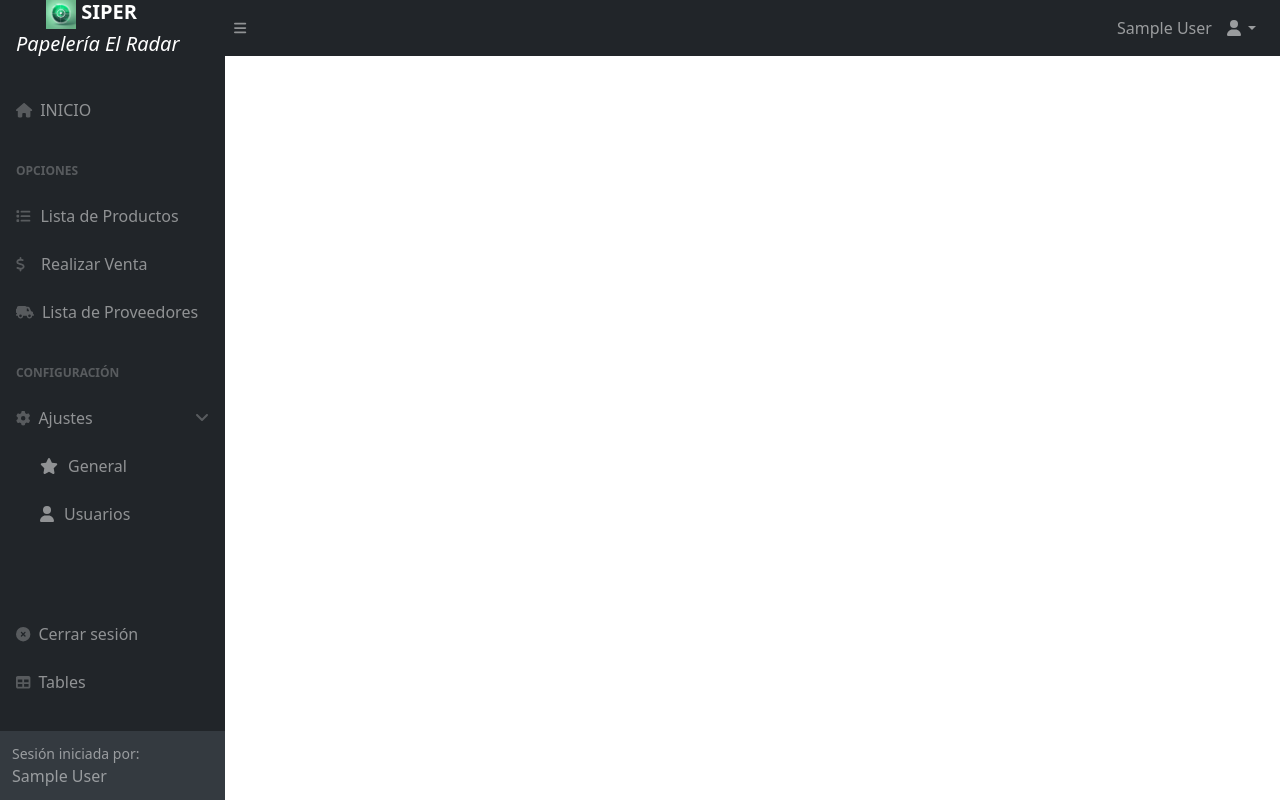
After one commit to JTorresy97/SIPER-1, a PHP site: page /controlpanel.php in a window 1280 px wide, after a click on "Ajustes". The commit adds this page. Run offline with PHP 8.4, Linux system fonts and the light colour scheme; the visitor is signed in with stand-in values (Sample User, id 1); some libraries are stand-ins or nearby versions.

Commit message:
creación de un archivo de plantilla general para las vistas y su implementación en un archivo de prueba

```diff
--- /dev/null
+++ b/controlpanel.php
@@ -0,0 +1,157 @@
+<?php
+
+session_start();
+require 'conexion.php';
+
+if (!isset($_SESSION['id'])) {
+    header("Location: index.php");
+}
+
+$tipo_usuario = $_SESSION['tipo_usuario'];
+$nombre = $_SESSION['nombre'];
+
+
+?>
+
+<!DOCTYPE html>
+<html lang="es">
+
+<head>
+    <meta charset="utf-8" />
+    <meta http-equiv="X-UA-Compatible" content="IE=edge" />
+    <meta name="viewport" content="width=device-width, initial-scale=1, shrink-to-fit=no" />
+    <meta name="description" content="" />
+    <meta name="author" content="" />
+    <title>SIPER sistema de información Papelería el Radar</title>
+    <link href="https://cdn.jsdelivr.net/npm/simple-datatables@7.1.2/dist/style.min.css" rel="stylesheet" />
+    <link href="css/styles.css" rel="stylesheet" />
+    <link rel="icon" type="image/png" href="image.png">
+    <script src="https://use.fontawesome.com/releases/v6.3.0/js/all.js" crossorigin="anonymous"></script>
+</head>
+
+<body class="sb-nav-fixed">
+    <nav class="sb-topnav navbar navbar-expand navbar-dark bg-dark">
+
+        <!-- LOGO & BRAND -->
+        <a class="navbar-brand ps-3" href="#">
+            <img src="image.png" alt="logo" style="height: 30px; margin-left: 30px;">
+            <b>SIPER</b><br>
+            <i>Papelería El Radar</i></a>
+
+        <!-- SIDEBAR TOOGLE -->
+        <button class="btn btn-link btn-sm order-1 order-lg-0 me-4 me-lg-0" id="sidebarToggle" href="#!"><i class="fas fa-bars"></i></button>
+
+        <!-- TOP NAVBAR -->
+        <ul class="navbar-nav ms-auto me-0 me-md-3 my-2 my-md-0">
+            <li class="nav-item dropdown">
+                <a class="nav-link dropdown-toggle" id="navbarDropdown" href="#" role="button" data-bs-toggle="dropdown" aria-expanded="false"><?php echo $nombre; ?><i class="fas fa-user fa-fw" style="padding-left: 12px;"></i></a>
+                <ul class="dropdown-menu dropdown-menu-end" aria-labelledby="navbarDropdown">
+                    <li style="text-align: center"><?php echo $nombre; ?></li>
+                    <hr class="dropdown-divider">
+                    <li><a class="dropdown-item" href="#!">Configuración</a></li>
+                    <li>
+                        <hr class="dropdown-divider" />
+                    </li>
+                    <li><a class="dropdown-item" href="logout.php">Cerrar Sesión</a></li>
+                </ul>
+            </li>
+        </ul>
+    </nav>
+
+    <!-- LATERAL NAVBAR OPTIONS-->
+    <div id="layoutSidenav">
+        <div id="layoutSidenav_nav">
+            <nav class="sb-sidenav accordion sb-sidenav-dark" id="sidenavAccordion">
+                <div class="sb-sidenav-menu">
+                    <div class="nav">
+                        <a class="nav-link" href="principal.php" style="margin-top: 30px;">
+                            <div class="sb-nav-link-icon">
+
+                                <i class="fa-solid fa-house"></i>
+                            </div>INICIO
+                        </a>
+
+                        <div class="sb-sidenav-menu-heading">OPCIONES</div>
+
+                        <a class="nav-link" href="charts.html">
+                            <div class="sb-nav-link-icon">
+                                <i class="fa-solid fa-list" style="margin-right: 2px;"></i>
+                            </div>Lista de Productos
+                        </a>
+
+                        <a class="nav-link" href="charts.html">
+                            <div class="sb-nav-link-icon">
+                                <i class="fa-solid fa-dollar-sign" style="margin-right: 8px;"></i>
+                            </div>Realizar Venta
+                        </a>
+
+                        <a class="nav-link" href="charts.html">
+                            <div class="sb-nav-link-icon">
+                                <i class="fa-solid fa-truck-field"></i>
+                            </div>Lista de Proveedores
+                        </a>
+
+                        <!-- SYSTEM CONFIGURATION -->
+                        <div class="sb-sidenav-menu-heading">CONFIGURACIÓN</div>
+
+                        <a class="nav-link collapsed" href="#" data-bs-toggle="collapse" data-bs-target="#collapsePages" aria-expanded="false" aria-controls="collapsePages">
+                            <div class="sb-nav-link-icon"><i class="fa-solid fa-gear"></i></div>
+
+                            Ajustes<div class="sb-sidenav-collapse-arrow"><i class="fas fa-angle-down"></i></div></a>
+
+                        <div class="collapse" id="collapsePages" aria-labelledby="headingTwo" data-bs-parent="#sidenavAccordion">
+                            <nav class="sb-sidenav-menu-nested nav accordion" id="sidenavAccordionPages">
+                                <a class="nav-link collapsed" href="#" data-bs-toggle="collapse" data-bs-target="#pagesCollapseAuth" aria-expanded="false" aria-controls="pagesCollapseAuth">
+                                <i class="fa-solid fa-star" style="margin-right: 10px;"></i> General</a>
+
+                                <a class="nav-link collapsed" href="#" data-bs-toggle="collapse" data-bs-target="#pagesCollapseError" aria-expanded="false" aria-controls="pagesCollapseError">
+                                <i class="fa-solid fa-user" style="margin-right: 10px;"></i> Usuarios</a>
+
+                            </nav>
+                        </div>
+
+
+
+                        <?php
+                        if ($tipo_usuario == 1) { ?>
+
+                        <!-- CONTENIDO DE LO QUE PUEDE VER EL USUARIO TIPO 1 "ADMINISTRADOR" -->
+
+                        <?php } ?>
+
+
+                        <br><br><br>
+
+                        <a class="nav-link" href="charts.html">
+                            <div class="sb-nav-link-icon">
+                            <i class="fa-solid fa-circle-xmark"></i>
+                            </div>Cerrar sesión</a>
+
+
+                        <a class="nav-link" href="tables.php">
+                            <div class="sb-nav-link-icon"><i class="fas fa-table"></i></div>
+                            Tables
+                        </a>
+                    </div>
+                </div>
+                <div class="sb-sidenav-footer">
+                    <div class="small">Sesión iniciada por:</div>
+                    <?php
+                    if (isset($_SESSION['nombre'])) {
+                        echo $_SESSION['nombre'];
+                    } ?>
+                </div>
+            </nav>
+        </div>
+
+    </div>
+    <script src="https://cdn.jsdelivr.net/npm/bootstrap@5.2.3/dist/js/bootstrap.bundle.min.js" crossorigin="anonymous"></script>
+    <script src="js/scripts.js"></script>
+    <script src="https://cdnjs.cloudflare.com/ajax/libs/Chart.js/2.8.0/Chart.min.js" crossorigin="anonymous"></script>
+    <script src="assets/demo/chart-area-demo.js"></script>
+    <script src="assets/demo/chart-bar-demo.js"></script>
+    <script src="https://cdn.jsdelivr.net/npm/simple-datatables@7.1.2/dist/umd/simple-datatables.min.js" crossorigin="anonymous"></script>
+    <script src="js/datatables-simple-demo.js"></script>
+</body>
+
+</html>
```
Also changed, not shown: inicioprueba.php (added, +83 -0 lines), principal.php (+1 -6 lines), tables.php (+8 -57 lines).
